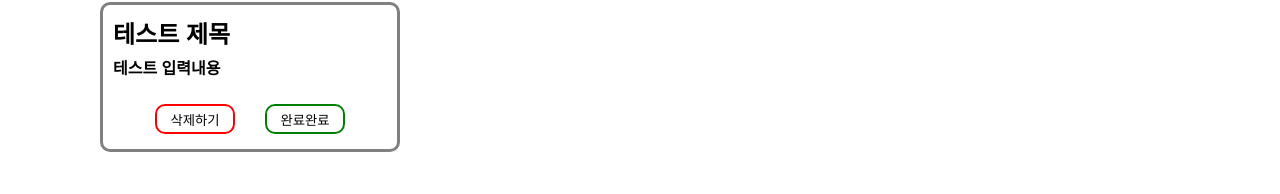
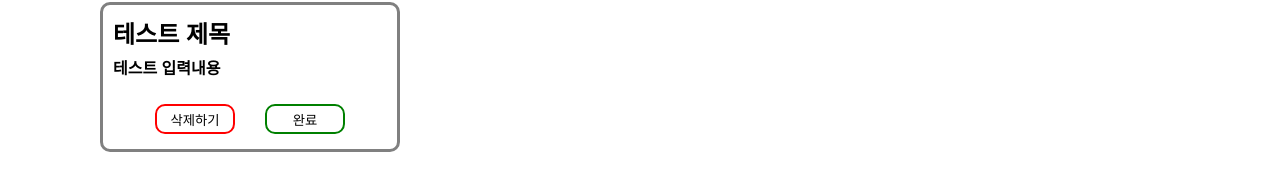
Before and after one commit to taehyunkim3/todolist-react-99-lv1, a React (Create React App) app: page / in a window 1280 px wide. Shown: the part 224-418 px from the top of the page. Built offline with nearby package versions, Linux system fonts and the light colour scheme.

Commit message:
오타수정

```diff
--- a/src/components/TodoListItems.js
+++ b/src/components/TodoListItems.js
@@ -10,7 +10,7 @@ const TodoListItems = ({ todo, key, onChangeHandler, onDeleteHandler }) => {
             <h4>{body}</h4>
             <div>
                 <button className='items-delete' onClick={() => { onDeleteHandler(id) }}>삭제하기</button>
-                <button className='items-done' onClick={() => { onChangeHandler(id) }}>{isDone ? '완료 취소' : '완료'}완료</button>
+                <button className='items-done' onClick={() => { onChangeHandler(id) }}>{isDone ? '완료 취소' : '완료'}</button>
             </div>
         </article>
     )
```
